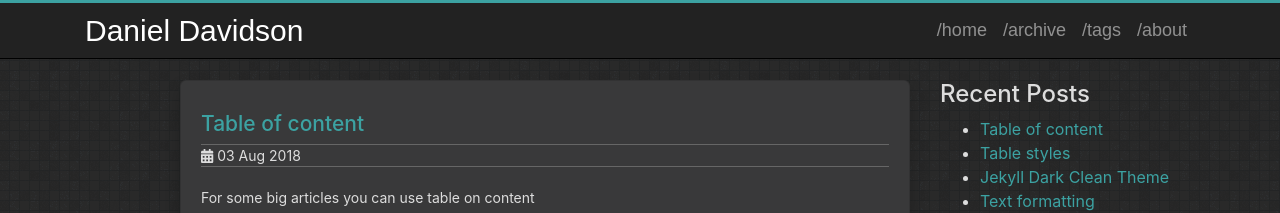
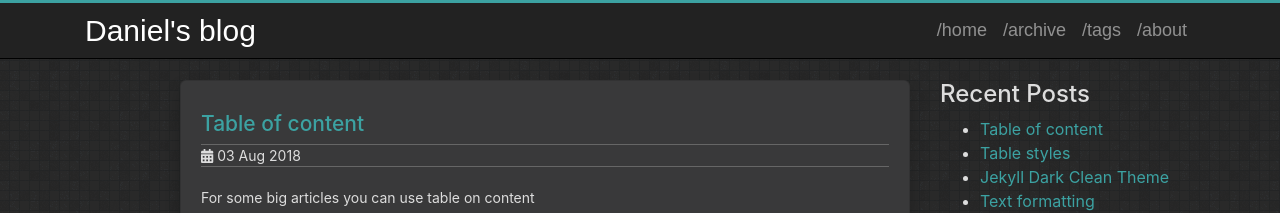
Before and after one commit to danieldavidson/danieldavidson.github.io, a Jekyll site: the page built from index.html, in a window 1280 px wide and 900 px high. Shown: the top 213 px of the window. Built offline with Jekyll 4.4.1, drawn with Linux system fonts in a browser that asks for light colours; some of the changed lines change nothing that is shown.

Commit message:
Update _config.yml

```diff
--- a/_config.yml
+++ b/_config.yml
@@ -1,6 +1,6 @@
 # Jekyll configuration
 
-name: Daniel Davidson
+name: Daniel's blog
 description: System Admin
 
 # Url is currently only used only for the RSS feed in feed.xml
@@ -14,17 +14,17 @@
 copyright: 2015-2021
 
 share:
-  facebook: false
-  twitter: false
-  gplus: false
+  facebook: true
+  twitter: true
+  gplus: true
   linkedin: true
-  pinterest: false
+  pinterest: true
   email: true
 
 social:
   github: danieldavidson
   stackoverflow: ''
-  linkedin:
+  linkedin: ''
   instagram: ''
   lastfm: ''
   rss: feed.xml
@@ -39,7 +39,7 @@
 # setting below must also be true. Individual posts can override 'comments' to
 # disable on a post-by-post basis
 disqus: danieldavidson
-comments: false
+comments: enable
 
 permalink: /:year/:month/:title/
 
```
